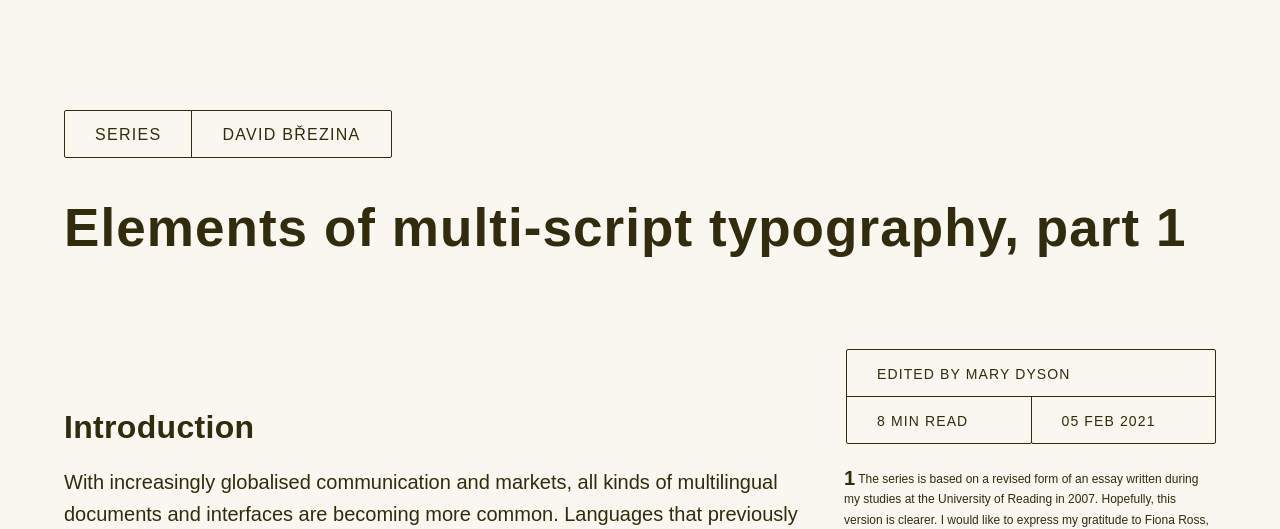
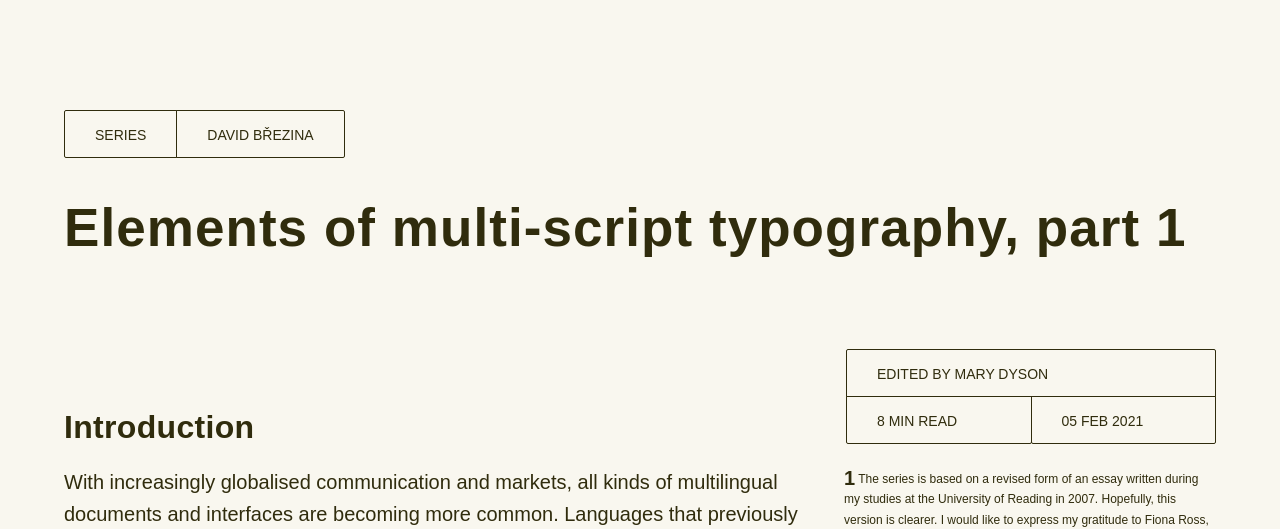
Before and after one commit to rosettatype/design-regression, a Jekyll site: the page built from _posts/2021-02-05-elements-of-multi-script-typography-part-1.md, in a window 1280 px wide. Shown: the part 171-700 px from the top of the page. Built offline with Jekyll 4.4.1, drawn with Linux system fonts in a browser that asks for light colours; some web fonts are replaced.

Commit message:
Using Mono in meta info.

```diff
--- a/assets/css/_typography.scss
+++ b/assets/css/_typography.scss
@@ -54,7 +54,7 @@
 }
 
 @mixin text-meta-large {
-    @include font-text(16px, 2, 0.08em, 500);
+    @include font-mono(14px, 2, 500);
     line-height: 1.5rem;
     text-transform: uppercase;
 
```
